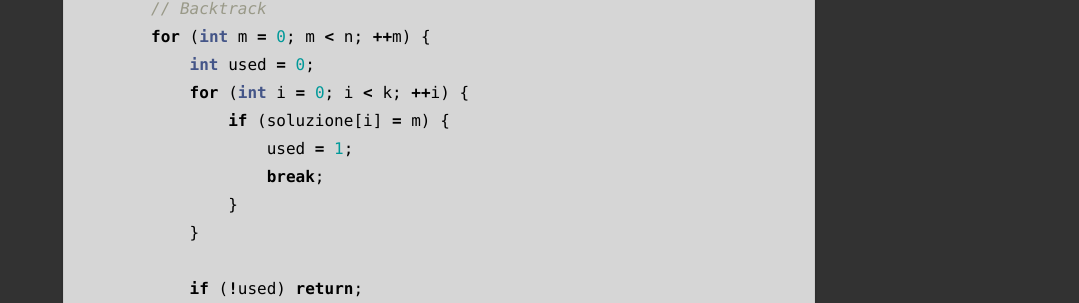
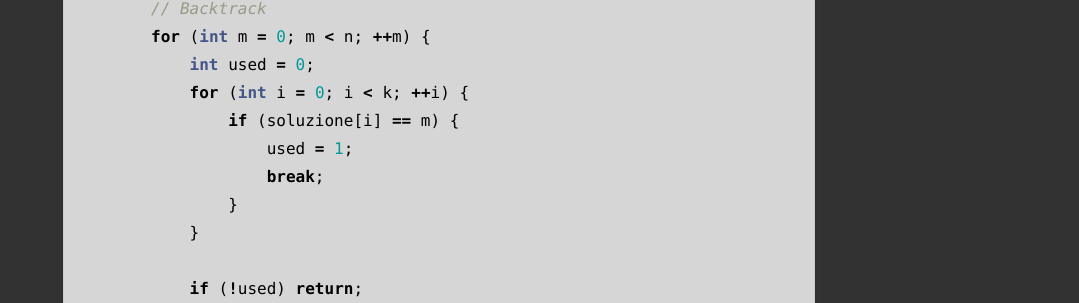
Before and after one commit to hqppyz/apa-summary, a Jekyll site: the page built from Calcolo/powerset.md, in a window 1280 px wide and 900 px high, scrolled down 3367 px. Shown: the part 149-452 px from the top of the window, without its empty margins (201-1280 px from the left). Built offline with Jekyll 4.4.1, drawn with Linux system fonts in a browser that asks for light colours; our own code applies the rules of GitHub Pages for plain Markdown files.

Commit message:
I hate this I think I was wrong

```diff
--- a/Calcolo/powerset.md
+++ b/Calcolo/powerset.md
@@ -128,7 +128,7 @@ void dispRipR(int livello, const int *valori, int *soluzione, int n, int k) {
         for (int m = 0; m < n; ++m) {
             int used = 0;
             for (int i = 0; i < k; ++i) {
-                if (soluzione[i] = m) {
+                if (soluzione[i] == m) {
                     used = 1;
                     break;
                 }
```
